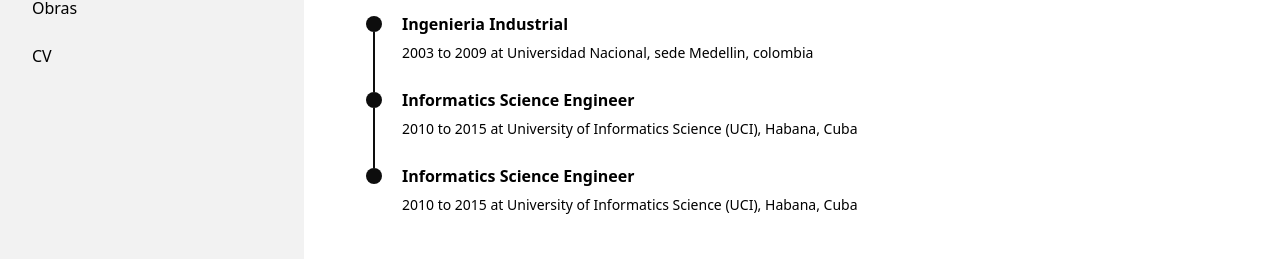
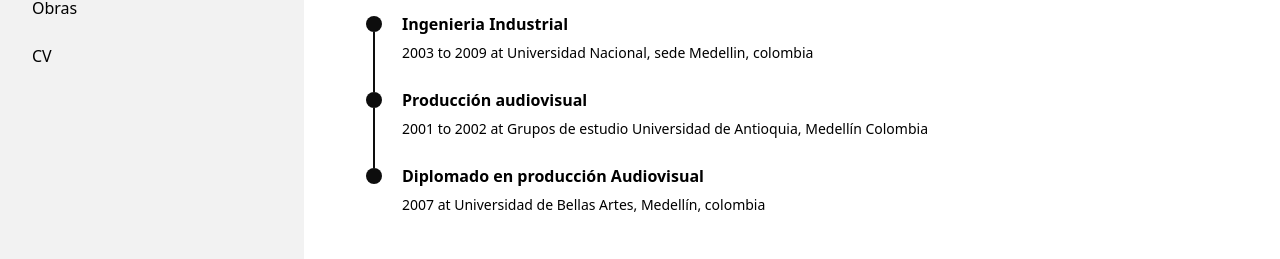
Before and after one commit to Noisk8/profile, an Astro site: page /cv in a window 1280 px wide. Shown: the part 300-559 px from the top of the page. Built offline with nearby package versions, Linux system fonts and the light colour scheme; Astro itself is replaced by a stand-in of ours.

Commit message:
change en estudios

```diff
--- a/src/pages/cv.astro
+++ b/src/pages/cv.astro
@@ -27,12 +27,12 @@
       title="Ingenieria Industrial"
       subtitle="2003 to 2009 at Universidad Nacional, sede Medellin, colombia"    />
     <TimeLineElement
-      title="Informatics Science Engineer"
-      subtitle="2010 to 2015 at University of Informatics Science (UCI), Habana, Cuba"
+      title="Producción audiovisual"
+      subtitle="2001 to 2002 at Grupos de estudio Universidad de Antioquia, Medellín Colombia"
     />
     <TimeLineElement
-      title="Informatics Science Engineer"
-      subtitle="2010 to 2015 at University of Informatics Science (UCI), Habana, Cuba"
+      title="Diplomado en producción Audiovisual"
+      subtitle="2007 at Universidad de Bellas Artes, Medellín, colombia"
     />
   </div>
 
```
